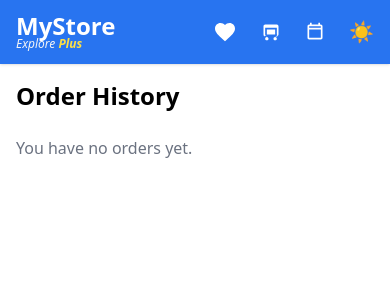
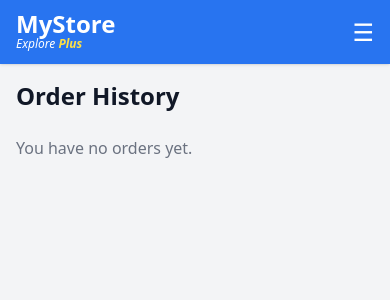
Before and after one commit to 14anjali/web-E-commerce, a React (Vite) app: page /orders in a window 390 px wide. Shown: the top 300 px of the page. Built offline with nearby package versions, Linux system fonts and the light colour scheme.

Commit message:
hanberger menu for mobile screens

```diff
--- a/src/components/Navbar.jsx
+++ b/src/components/Navbar.jsx
@@ -8,93 +8,105 @@ const Navbar = ({ onSearch }) => {
   const { theme, toggleTheme } = useContext(ThemeContext);
   const { cartItems, wishlist } = useContext(CartContext);
   const cartCount = cartItems.reduce((sum, item) => sum + item.quantity, 0);
+
   const [searchTerm, setSearchTerm] = useState("");
+  const [menuOpen, setMenuOpen] = useState(false);
+
   const location = useLocation();
 
   const handleSearch = (value) => {
     setSearchTerm(value);
-    if (onSearch) onSearch(value); // update Home search
+    if (onSearch) onSearch(value);
   };
 
   return (
-    <nav className="bg-[#2874f0] flex items-center px-4 h-16 shadow sticky top-0 z-50">
+    <nav className="bg-[#2874f0] sticky top-0 z-50 shadow">
+      <div className="flex items-center px-4 h-16">
+
         {/* Left: Brand */}
-      <div className="flex-shrink-0">
-        <Link to="/" className="flex flex-col justify-center">
-          <span className="text-white font-extrabold text-2xl leading-none">MyStore</span>
-          <span className="text-xs text-gray-100 italic leading-none font-medium">
+        <Link to="/" className="flex flex-col justify-center text-white">
+          <span className="font-extrabold text-2xl leading-none">MyStore</span>
+          <span className="text-xs italic">
             Explore <span className="text-yellow-300 font-bold">Plus</span>
           </span>
         </Link>
-      </div>
 
-      {/* Center: Search (only on Home) */}
+        {/* Center: Search */}
         <div className="flex-1 flex justify-center mx-4">
-        {location.pathname === "/" ? (
+          {location.pathname === "/" && (
             <ProductSearch onSearch={handleSearch} value={searchTerm} />
-        ) : (
-          <div className="w-full" />
           )}
         </div>
 
-      {/* Right: Wishlist, Cart, Orders, Theme Toggle */}
-      <div className="flex items-center gap-6 flex-shrink-0 text-white font-medium">
+        {/* Desktop Menu */}
+        <div className="hidden md:flex items-center gap-6 text-white font-medium">
 
           {/* Wishlist */}
-        <Link to="/wishlist" className="relative hover:text-gray-200">
-          <svg className="w-6 h-6 text-white" fill="currentColor" viewBox="0 0 24 24">
-            <path d="M12 21.35l-1.45-1.32C5.4 15.36 2 12.28 2 8.5 2 5.42
-            4.42 3 7.5 3c1.74 0 3.41.81 4.5 2.09C13.09 3.81 14.76 3
-            16.5 3 19.58 3 22 5.42 22 8.5c0 3.78-3.4 6.86-8.55
-            11.54L12 21.35z" />
-          </svg>
+          <Link to="/wishlist" className="relative">
+            ❤️
             {wishlist.length > 0 && (
-            <span className="absolute -top-2 -right-3 bg-red-500 text-white text-xs px-2 py-0.5 rounded-full">
+              <span className="absolute -top-2 -right-3 bg-red-500 text-xs px-2 rounded-full">
                 {wishlist.length}
               </span>
             )}
           </Link>
 
           {/* Cart */}
-        <Link to="/cart" className="relative hover:text-gray-200 flex items-center gap-1">
-          <svg className="w-5 h-5" fill="currentColor" viewBox="0 0 24 24">
-            <path d="M7 18c-1.104 0-2 .896-2 2s.896 2 2 2
-            2-.896 2-2-.896-2-2-2zm10 0c-1.104 0-2
-            .896-2 2s.896 2 2 2 2-.896 2-2-.896-2-2-2zm-12.938-.684l-.707-.707C3.374
-            16.252 3 15.664 3 15V5c0-1.104.896-2 2-2h14a2 2 0 0 1
-            2 2v10c0 .664-.374 1.252-.937 1.609l-.707.707A2.978
-            2.978 0 0 1 17 17H7c-.829 0-1.578-.335-2.121-.941zM5
-            7v8c0 .265.105.52.293.707l.707.707c.387.387.903.586
-            1.414.586h10c.511 0 1.027-.199 1.414-.586l.707-.707A.997.997 0 0 0
-            19 15V7H5zm2 2h10v6H7V9z" />
-          </svg>
+          <Link to="/cart" className="relative">
+            🛒
             {cartCount > 0 && (
-            <span className="absolute -top-2 -right-3 bg-yellow-400 text-[#2874f0] text-xs rounded-full px-2 font-bold">
+              <span className="absolute -top-2 -right-3 bg-yellow-400 text-[#2874f0] text-xs px-2 rounded-full font-bold">
                 {cartCount}
               </span>
             )}
           </Link>
 
           {/* Orders */}
-        <Link to="/orders" className="relative hover:text-gray-200 flex items-center gap-1">
-          <svg className="w-5 h-5" fill="currentColor" viewBox="0 0 24 24">
-            <path d="M19 3h-1V1h-2v2H8V1H6v2H5c-1.1
-            0-2 .9-2 2v14c0 1.1.9 2 2
-            2h14c1.1 0 2-.9 2-2V5c0-1.1-.9-2-2-2zm0
-            16H5V9h14v10zm0-12H5V5h14v2z" />
-          </svg>
-          <span className="hidden sm:block"></span>
-        </Link>
+          <Link to="/orders">📦</Link>
 
           {/* Theme Toggle */}
-        <button
-          onClick={toggleTheme}
-          className="text-white text-xl focus:outline-none"
-        >
+          <button onClick={toggleTheme}>
             {theme === "light" ? "🌙" : "☀️"}
           </button>
+        </div>
 
+        {/* Hamburger Button (Mobile) */}
+        <button
+          onClick={() => setMenuOpen(!menuOpen)}
+          className="md:hidden text-white text-2xl"
+        >
+          ☰
+        </button>
       </div>
+
+      {/* Mobile Menu */}
+      {menuOpen && (
+        <div className="md:hidden bg-[#2874f0] text-white px-4 pb-4 space-y-4">
+            <ul>
+            <li className="m-2"> <Link onClick={() => setMenuOpen(false)} to="/wishlist">
+            Wishlist ({wishlist.length})
+          </Link></li>
+
+          <li className="m-2" ><Link onClick={() => setMenuOpen(false)} to="/cart">
+            Cart ({cartCount})
+          </Link></li>
+
+          <li className="m-2"><Link onClick={() => setMenuOpen(false)} to="/orders">
+            Orders
+          </Link></li>
+            </ul>
+
+
+          <button
+            onClick={() => {
+              toggleTheme();
+              setMenuOpen(false);
+            }}
+          >
+            {theme === "light" ? "Dark Mode 🌙" : "Light Mode ☀️"}
+          </button>
+        </div>
+      )}
     </nav>
   );
 };
--- a/src/pages/OrderHistory.jsx
+++ b/src/pages/OrderHistory.jsx
@@ -9,26 +9,38 @@ export default function OrderHistory() {
   }, []);
 
   return (
-    <div className="max-w-4xl mx-auto p-4">
-      <h1 className="text-2xl font-bold mb-6">Order History</h1>
+    <div className="max-w-4xl mx-auto p-4 bg-gray-100 dark:bg-gray-900 min-h-screen">
+      <h1 className="text-2xl font-bold mb-6 text-gray-900 dark:text-gray-100">
+        Order History
+      </h1>
 
       {orders.length === 0 ? (
-        <p className="text-gray-500">You have no orders yet.</p>
+        <p className="text-gray-500 dark:text-gray-400">
+          You have no orders yet.
+        </p>
       ) : (
         orders.map((order) => (
           <div
             key={order.id}
-            className="border rounded-lg p-4 mb-4 shadow-sm bg-white"
+            className="border border-gray-200 dark:border-gray-700
+                       rounded-lg p-4 mb-4 shadow-sm
+                       bg-white dark:bg-gray-800"
           >
             <div className="flex justify-between mb-2">
-              <h2 className="font-semibold">Order #{order.id}</h2>
-              <p className="text-sm text-gray-600">{order.date}</p>
+              <h2 className="font-semibold text-gray-800 dark:text-gray-100">
+                Order #{order.id}
+              </h2>
+              <p className="text-sm text-gray-600 dark:text-gray-400">
+                {order.date}
+              </p>
             </div>
 
             {/* Status */}
-            <p className="text-sm mb-3">
+            <p className="text-sm mb-3 text-gray-700 dark:text-gray-300">
               <span className="font-medium">Status:</span>{" "}
-              <span className="text-blue-600 font-semibold">{order.status}</span>
+              <span className="text-blue-600 dark:text-blue-400 font-semibold">
+                {order.status}
+              </span>
             </p>
 
             {/* Items */}
@@ -36,7 +48,9 @@ export default function OrderHistory() {
               {order.items.map((item) => (
                 <div
                   key={item.id}
-                  className="flex items-center gap-3 border-b pb-2"
+                  className="flex items-center gap-3
+                             border-b border-gray-200 dark:border-gray-700
+                             pb-2"
                 >
                   <img
                     src={item.thumbnail}
@@ -44,8 +58,10 @@ export default function OrderHistory() {
                     className="w-16 h-16 object-cover rounded"
                   />
                   <div>
-                    <p className="font-medium">{item.title}</p>
-                    <p className="text-sm text-gray-600">
+                    <p className="font-medium text-gray-800 dark:text-gray-100">
+                      {item.title}
+                    </p>
+                    <p className="text-sm text-gray-600 dark:text-gray-400">
                       Qty: {item.quantity} × ₹{item.price}
                     </p>
                   </div>
@@ -54,7 +70,7 @@ export default function OrderHistory() {
             </div>
 
             {/* Total */}
-            <div className="mt-3 font-semibold">
+            <div className="mt-3 font-semibold text-gray-900 dark:text-gray-100">
               Total: ₹{order.total}
             </div>
           </div>
```
Lines whose indentation alone changed are shown as unchanged.
